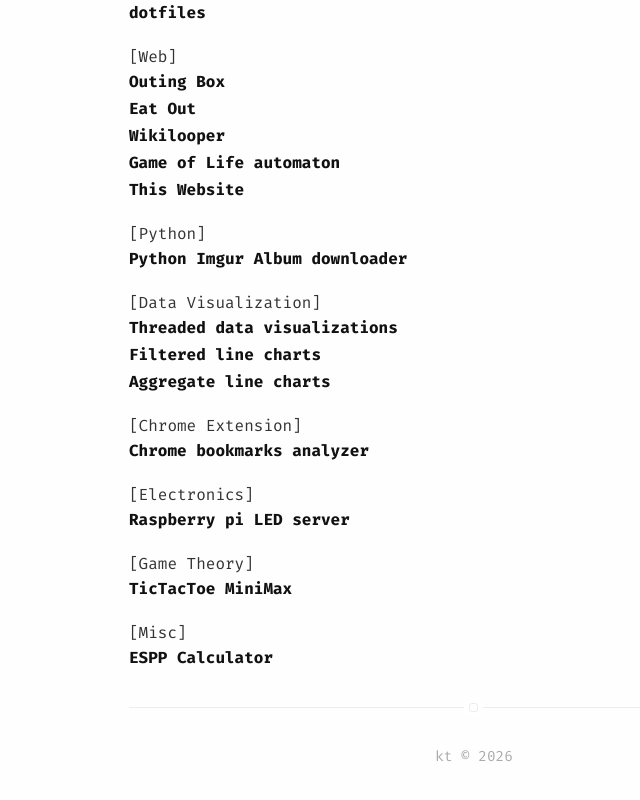
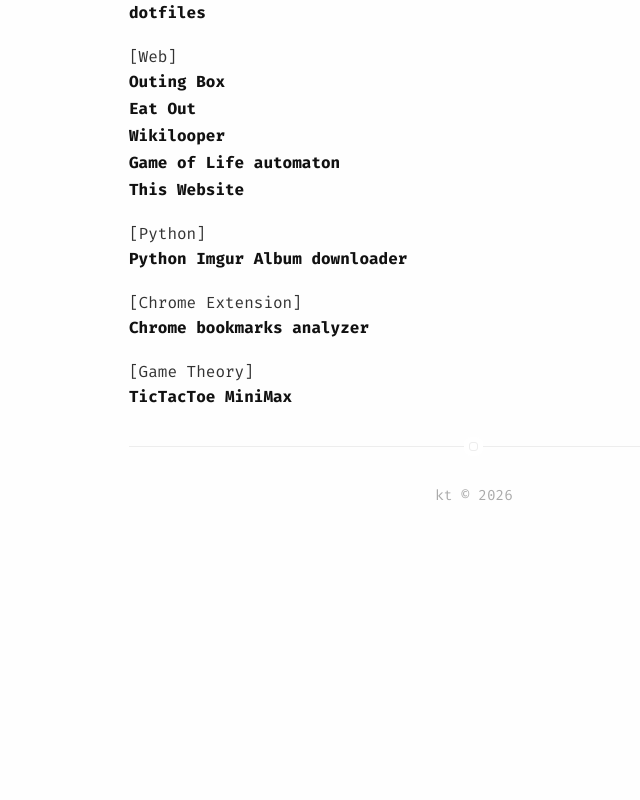
Before and after one commit to kartikanand/kartikanand.github.io, an Eleventy site: page projects.md in a window 1280 px wide. Shown: the part 204-1004 px from the top of the page, without its empty margins (166-806 px from the left). After the commit the page ends 800 px from the top, so only its background shows below. Built offline with nearby package versions, Linux system fonts and the light colour scheme; Eleventy itself is replaced by a stand-in of ours; files that its build step writes are made by us from their sources.

Commit message:
Update projects

```diff
--- a/projects.md
+++ b/projects.md
@@ -19,21 +19,10 @@ title: projects
 [Python]
 ###### [Python Imgur Album downloader](https://github.com/kartikanand/imgur-downloader)
 
-[Data Visualization]
-###### [Threaded data visualizations](https://github.com/kartikanand/threaded-data-vis)
-###### [Filtered line charts](https://github.com/kartikanand/filtered-line-charts)
-###### [Aggregate line charts](https://github.com/kartikanand/aggregate-line-charts)
-
 [Chrome Extension]
 ###### [Chrome bookmarks analyzer](https://github.com/kartikanand/chrome-bookmarks-analyzer)
-
-[Electronics]
-###### [Raspberry pi LED server](https://github.com/kartikanand/raspi-led-server)
 
 [Game Theory]
 ###### [TicTacToe MiniMax](https://github.com/kartikanand/tictactoe)
 
-[Misc]
-###### [ESPP Calculator](https://github.com/kartikanand/espp)
-
 </div>
```
